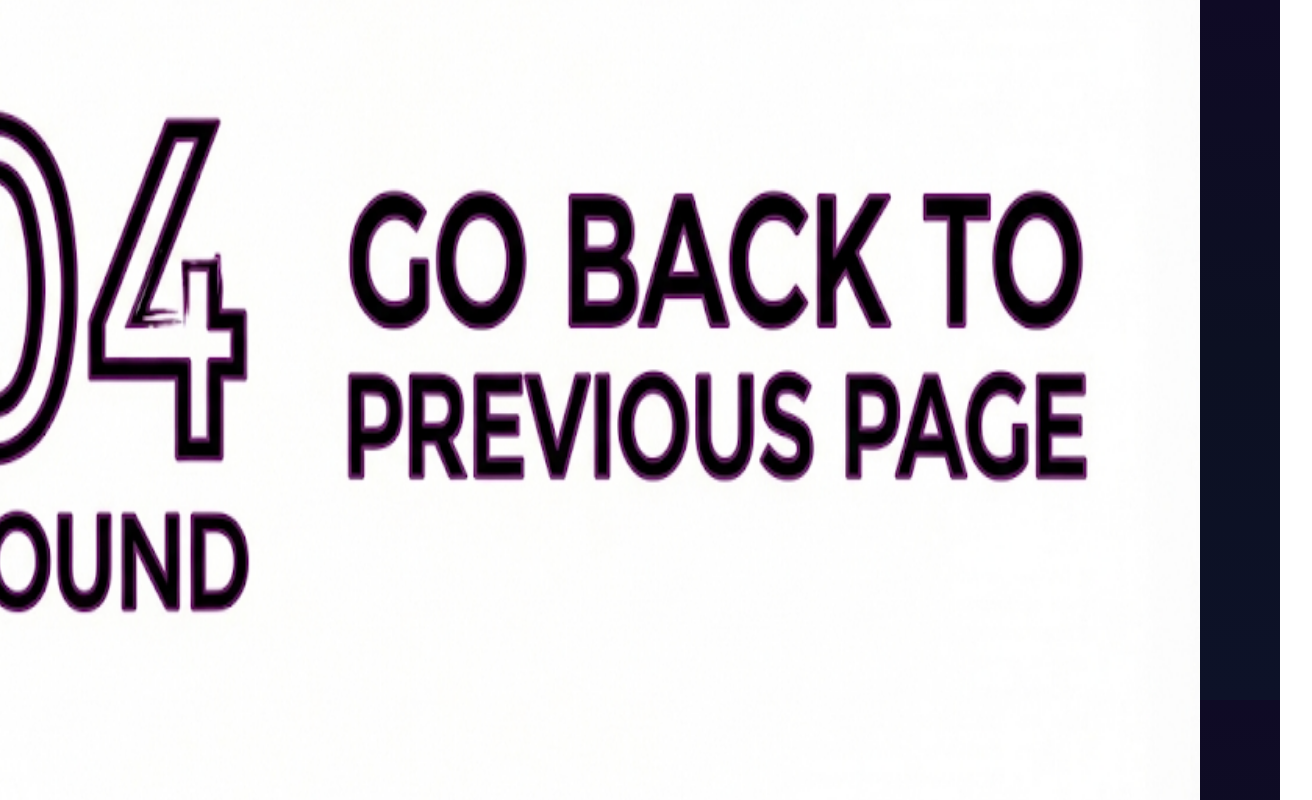
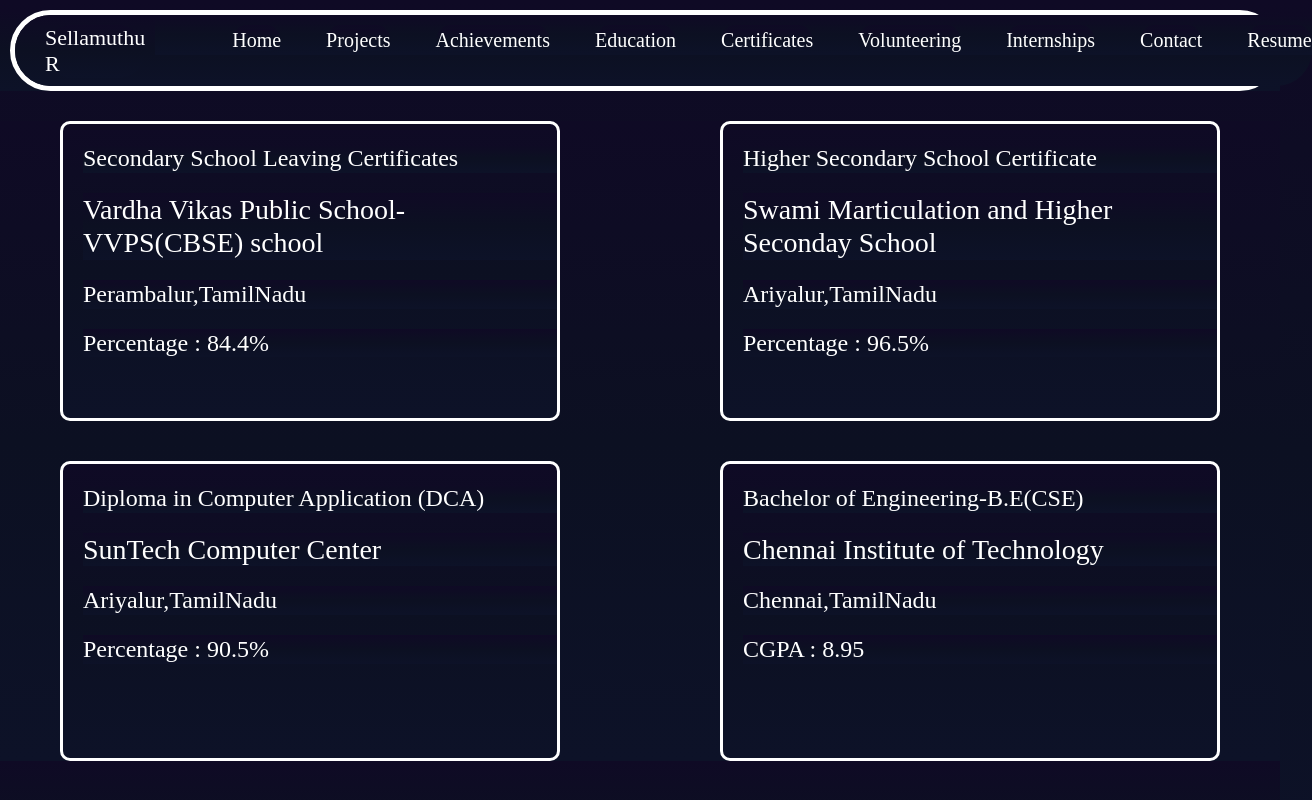
Before and after one commit to Sellamuthu2007/PORTFOLIO, a React (Vite) app: page /educations in a window 1280 px wide. Before the commit this address had no page. Shown: the top 800 px of the page, 1312 px wide, since content can reach past the window. Built offline with nearby package versions, Linux system fonts and the light colour scheme.

Commit message:
Corrected the homepage content

```diff
--- /dev/null
+++ b/src/educations.jsx
@@ -0,0 +1,85 @@
+import Navbar from "./navbar"
+import './index.css';
+import Footer from './footer'
+import { motion } from "framer-motion";
+
+export default function Educations(){
+
+    const data = [
+        {
+            "id" : 1,
+            "type" : "Secondary School Leaving Certificates",
+            "name" : "Vardha Vikas Public School-VVPS(CBSE) school",
+            "location" : "Perambalur,TamilNadu",
+            "Percentage" : "84.4%"
+        },
+        {
+            "id" : 2,
+            "type" : "Higher Secondary School Certificate",
+            "name" : "Swami Marticulation and Higher Seconday School",
+            "location" : "Ariyalur,TamilNadu",
+            "Percentage" : "96.5%"
+        },
+        {
+            "id" : 4,
+            "type" : "Diploma in Computer Application (DCA)",
+            "name" : "SunTech Computer Center",
+            "location" : "Ariyalur,TamilNadu",
+            "Percentage" : "90.5%"
+        },
+        {
+            "id" : 3,
+            "type" : "Bachelor of Engineering-B.E(CSE)",
+            "name" : "Chennai Institute of Technology",
+            "location" : "Chennai,TamilNadu",
+            "Percentage" : "8.95"
+        }
+    ]
+    return (
+        <div>
+            <div className="w-20">
+                <Navbar/>
+            </div>
+            <div className="education-box">
+                    {
+                        data ? (
+                            data.map((details,index)=>{
+                                return (
+                                    <motion.div className="edu-card"
+                                        initial = {{opacity : 0, x : -20}}
+                                        animate = {{opacity : 1, x : 0}}
+                                        transition={{duration: 0.6,
+                                                    delay: index * 0.3, // stagger effect
+                                                    type: "spring",
+                                                    stiffness: 80, }}
+                                        whileHover={{scale : 1.05}}
+
+                                    >
+                                    <div><h4>{details.type}</h4></div>
+                                    <div><h3>{details.name}</h3></div>
+                                    <div><h4>{details.location}</h4></div>
+                                    <div>{
+                                            details.id != 3 ? (
+                                                <h4>Percentage : {details.Percentage}</h4>
+                                            ):(
+                                                <h4>CGPA : {details.Percentage}</h4>
+                                            )
+                                        }
+                                </div>
+                                    </motion.div>
+                                )
+                            })
+                        ):(
+                            <p>Loading Educations</p>
+                        )
+
+                    }
+            </div>
+            <div style = {{"padding" : "20px"}}>
+                    <Footer />
+            </div>
+
+
+        </div>
+    )
+}
--- a/src/footer.jsx
+++ b/src/footer.jsx
@@ -6,7 +6,8 @@
             style = {{
                 "color" : "white",
                 "fontSize" : "20px",
-                "marginLeft" : "600px"
+                "marginLeft" : "600px",
+                "marginTop" : "50px"
             }}
         >
             <p>Developed with ❤️ by <span class="hot-name">Sellamuthu R</span></p>
--- a/src/index.css
+++ b/src/index.css
@@ -1,5 +1,5 @@
  *{
-    font-family :'Gill Sans', 'Gill Sans MT', Calibri, 'Trebuchet MS', sans-serif;
+    font-family :'Times New Roman', Times, serif;
      background: linear-gradient(
         180deg,
         #0f0a25,   /* top purple tint */
@@ -11,7 +11,7 @@
     cursor : pointer;
 
  }
- img:hover{
+ .homePage-right img:hover{
     transform : scale(2);
     transition : 0.3s ease;
  }
@@ -33,18 +33,17 @@
     cursor : pointer;
 }
 .menu{
-
     border-radius: 120px;
 }
 .menu ul{
-    margin-left : 100px;
+    margin-left : 10px;
     display : flex;
 }
 
 .menu ul li{
      border-radius: 120px;
     margin-top: 10px;
-    margin-left : 50px;
+    margin-left : 45px;
     list-style : none;
 }
 .menu ul li a{
@@ -56,12 +55,12 @@
     cursor : pointer;
 }
 .err-img{
+    position : fixed;
     background-color:black;
     height :700px;
     width : 800px;
 }
 .homePage-top{
-
     height : 100vh;
     width : 100%;
     color: white;
@@ -69,8 +68,6 @@
     flex-direction : row;
 }
 .homePage-left{
-
-    background-color:white;
     font-family :'Trebuchet MS', 'Lucida Sans Unicode', 'Lucida Grande', 'Lucida Sans', Arial, sans-serif;
     margin-left : 30px;
     margin-top : 220px;
@@ -151,12 +148,15 @@
     margin-top: 20px;
 }
 .container{
-
+    /* position : fixed; */
     padding : 15px;
     flex-direction:column;
     align-items: center;
     display: flex;
     width : 450px;
+    border: 3px transparent solid;
+    border-radius: 50px;
+    transition: border-color 0.3s ease;
 
 }
 .hackathonPage{
@@ -196,3 +196,33 @@
     margin-left  : 10px;
     margin-top  : 10px;
 }
+.education-box {
+    margin-top: 30px;
+    display: grid;
+    grid-template-columns: repeat(2, 1fr); /* 2 cards per row */
+    gap: 40px; /* space between cards */
+    color: white;
+    justify-items: center;
+}
+
+.edu-card div{
+    margin-top : 20px;
+    margin-left : 20px;
+}
+.edu-card {
+    border-radius: 10px;
+    height: 300px;
+    width: 100%;        /* take grid column width */
+    max-width: 500px;  /* optional limit */
+    border: 3px solid white;
+}
+@media (max-width: 900px) {
+    .education-box {
+        grid-template-columns: 1fr; /* 1 card per row on mobile */
+    }
+}
+
+.edu-card:hover{
+    transform: scale(1.05);
+    box-shadow: 0 0 50px #00e7ff;
+}
--- a/src/main.jsx
+++ b/src/main.jsx
@@ -6,6 +6,7 @@
 import Homepage from './home.jsx';
 import Notfound from './notfound.jsx';
 import Achievement from './achievements.jsx';
+import Educations from './educations.jsx';
 
 const urls = createBrowserRouter([
   {
@@ -19,6 +20,10 @@
   {
     path : '/hackathons',
     element : <Achievement/>
+  },
+  {
+    path : '/educations',
+    element : <Educations/>
   }
 ])
 createRoot(document.getElementById('root')).render(
--- a/src/navbar.jsx
+++ b/src/navbar.jsx
@@ -17,7 +17,7 @@
                         <li><a onClick={()=>navigate('/')}>Home</a></li>
                         <li><a onClick={()=>navigate('/projects')}>Projects</a></li>
                         <li><a onClick={()=>navigate('/hackathons')}>Achievements</a></li>
-                        <li><a href="#home">Education</a></li>
+                        <li><a onClick={()=>navigate('/educations')}>Education</a></li>
                         <li><a href="#home">Certificates</a></li>
                         <li><a href="#home">Volunteering</a></li>
                         <li><a href="#home">Internships</a></li>
```
Also changed, not shown: src/home.jsx (+12 -10 lines).
